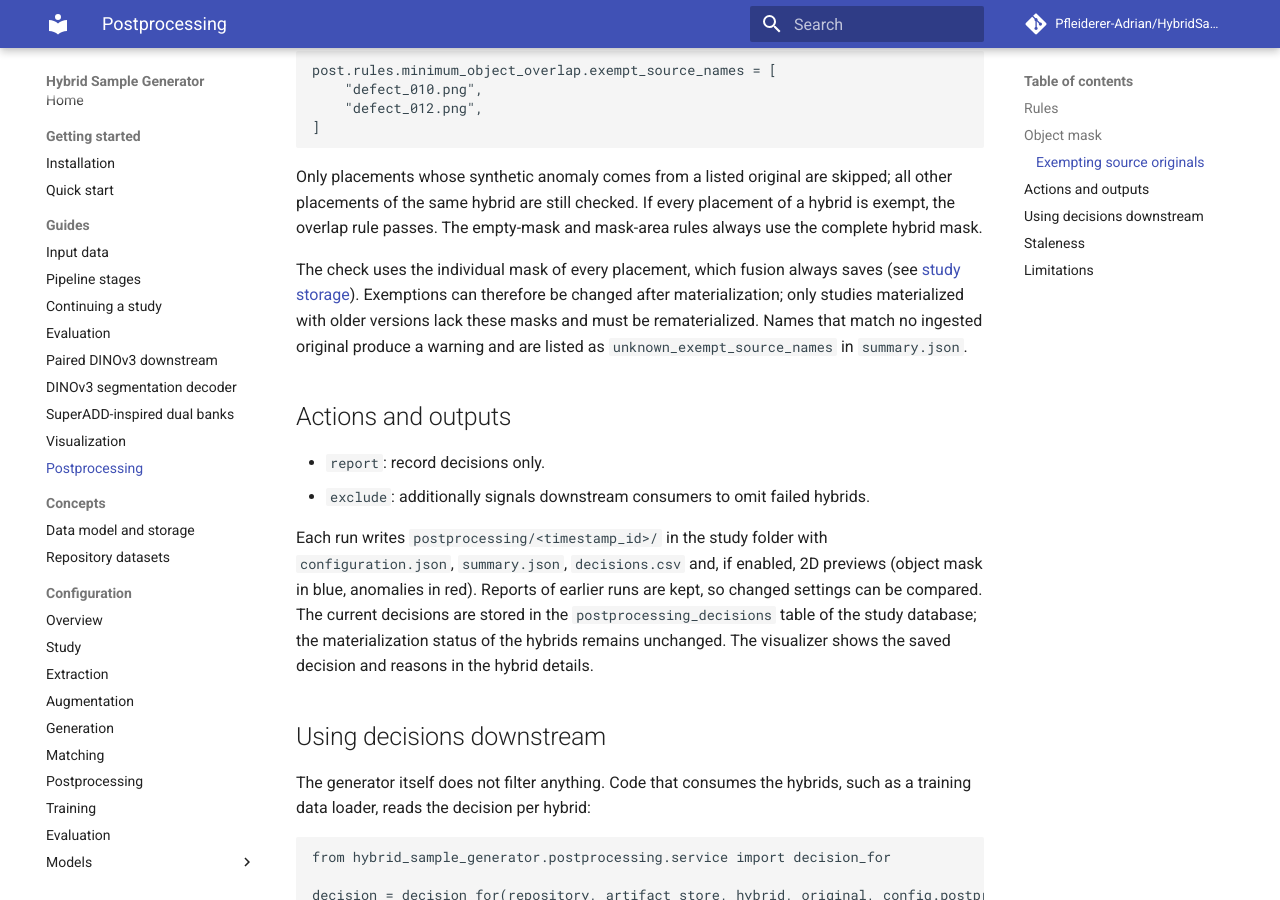
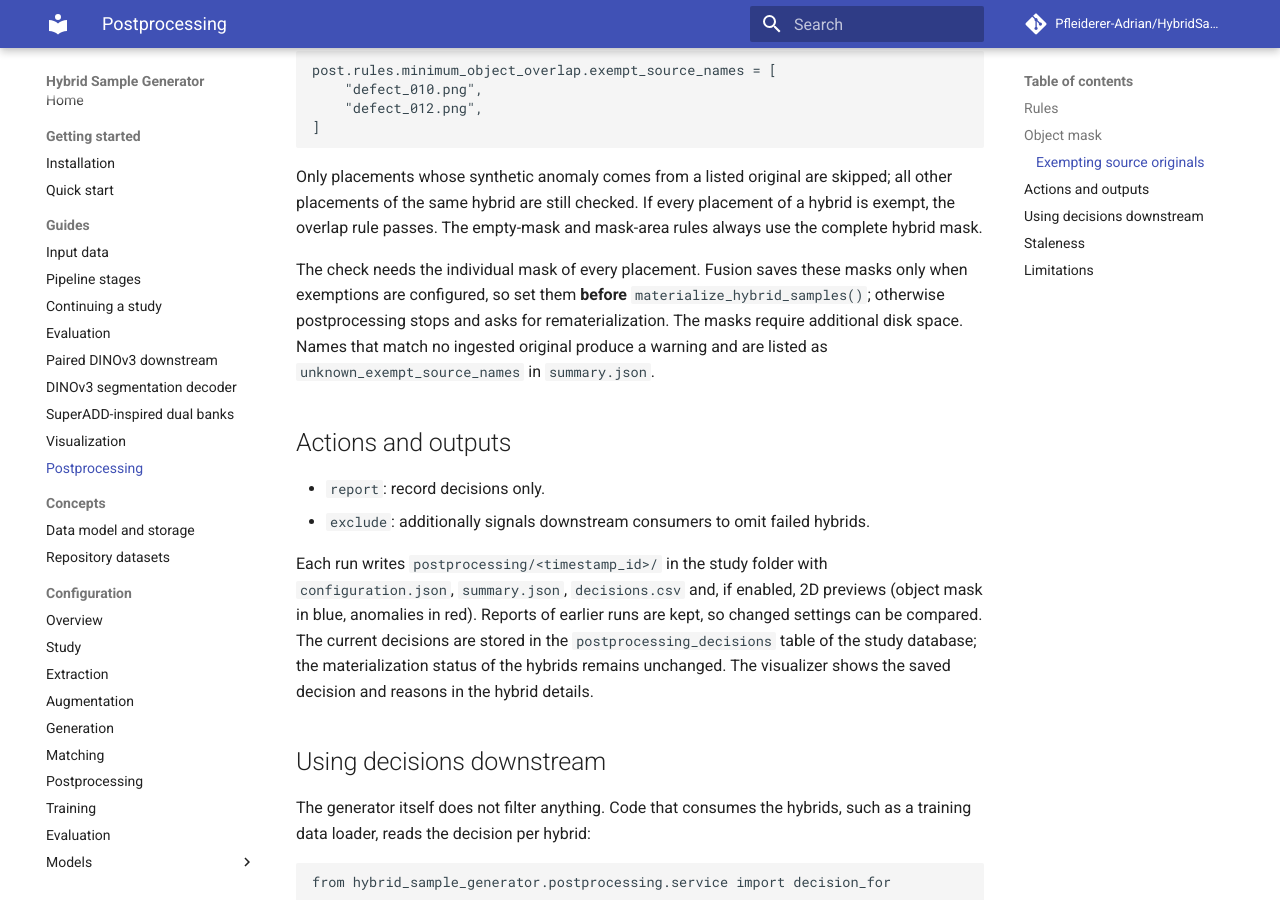
Before and after one commit to Pfleiderer-Adrian/HybridSampleGeneration, an MkDocs documentation site: the page built from docs/guides/postprocessing.md, in a window 1280 px wide and 900 px high, scrolled down 1633 px. Built offline with MkDocs 1.6.1 and Material for MkDocs 9.7.7, drawn with Linux system fonts in a browser that asks for light colours; comment, search, counter and statistics services are not loaded.

Commit message:
Store per-placement masks only when source exemptions are configured
Restores the store_placement_masks switch: fusion saves full-size placement
masks only if postprocessing is enabled with exempt_source_names. Storing
them for every placement would add about 45 GB for the eight V3 studies.

This reverts commit 73b4d30.

Co-Authored-By: Claude Opus 5.5 <noreply@anthropic.com>

```diff
--- a/docs/guides/postprocessing.md
+++ b/docs/guides/postprocessing.md
@@ -83,10 +83,10 @@ skipped; all other placements of the same hybrid are still checked. If every
 placement of a hybrid is exempt, the overlap rule passes. The empty-mask and
 mask-area rules always use the complete hybrid mask.
 
-The check uses the individual mask of every placement, which fusion always
-saves (see [study storage](../concepts/study-storage.md)). Exemptions can
-therefore be changed after materialization; only studies materialized with
-older versions lack these masks and must be rematerialized. Names that match
+The check needs the individual mask of every placement. Fusion saves these
+masks only when exemptions are configured, so set them **before**
+`materialize_hybrid_samples()`; otherwise postprocessing stops and asks for
+rematerialization. The masks require additional disk space. Names that match
 no ingested original produce a warning and are listed as
 `unknown_exempt_source_names` in `summary.json`.
 
```
Also changed, not shown: docs/concepts/study-storage.md (+2 -4 lines), docs/configuration/reference/postprocessing.md (+1 -1 lines), 5 other files.
